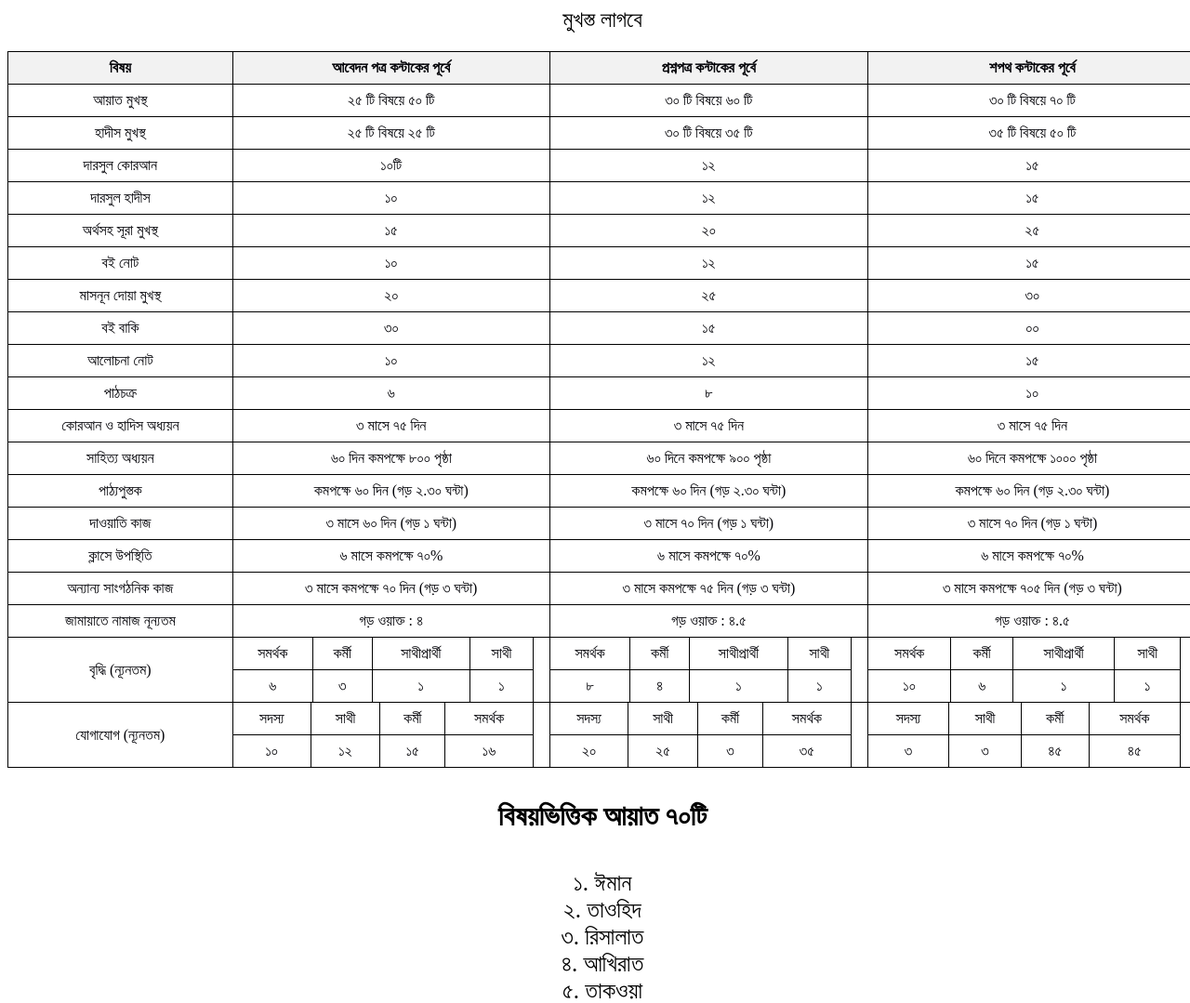
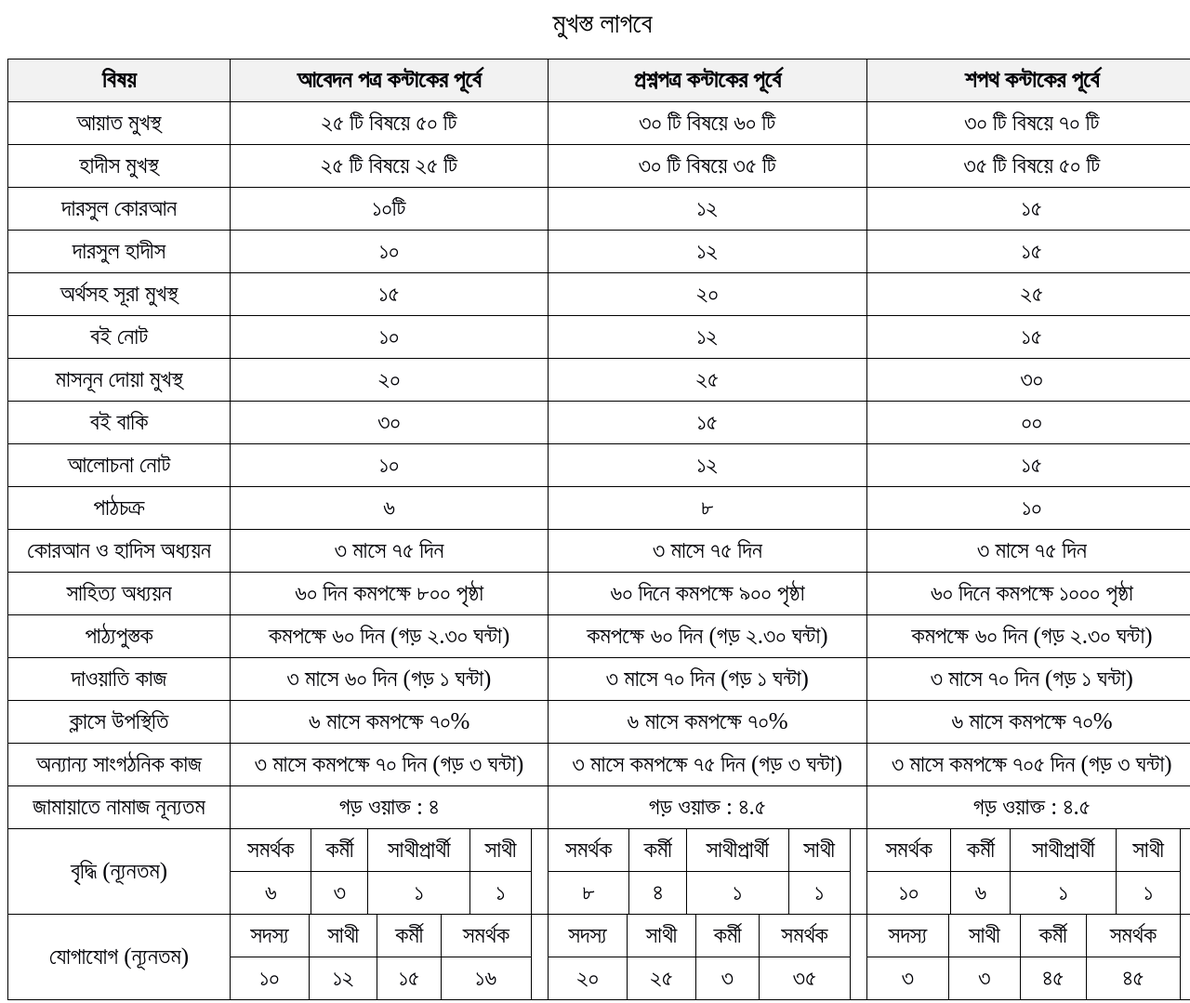
Before and after one commit to MuhammadAshikurRahman/ShibirMemberSyllabus, a plain HTML site: page memory.html in a window 1280 px wide. Shown: the top 1079 px of the page at 93% size. Drawn offline with Linux system fonts and the light colour scheme; a web font is replaced by a local one.

Commit message:
Update memory.html

```diff
--- a/memory.html
+++ b/memory.html
@@ -17,7 +17,7 @@
     }
     .header {
         text-align: center;
-        font-size: 24px;
+        font-size: 30px;
         margin-bottom: 20px;
     }
     .sub {
@@ -39,6 +39,7 @@
         border: 1px solid #000;
         padding: 8px;
         text-align: center;
+        font-size: 25px;
     }
     th {
         background-color: #f2f2f2;
```
